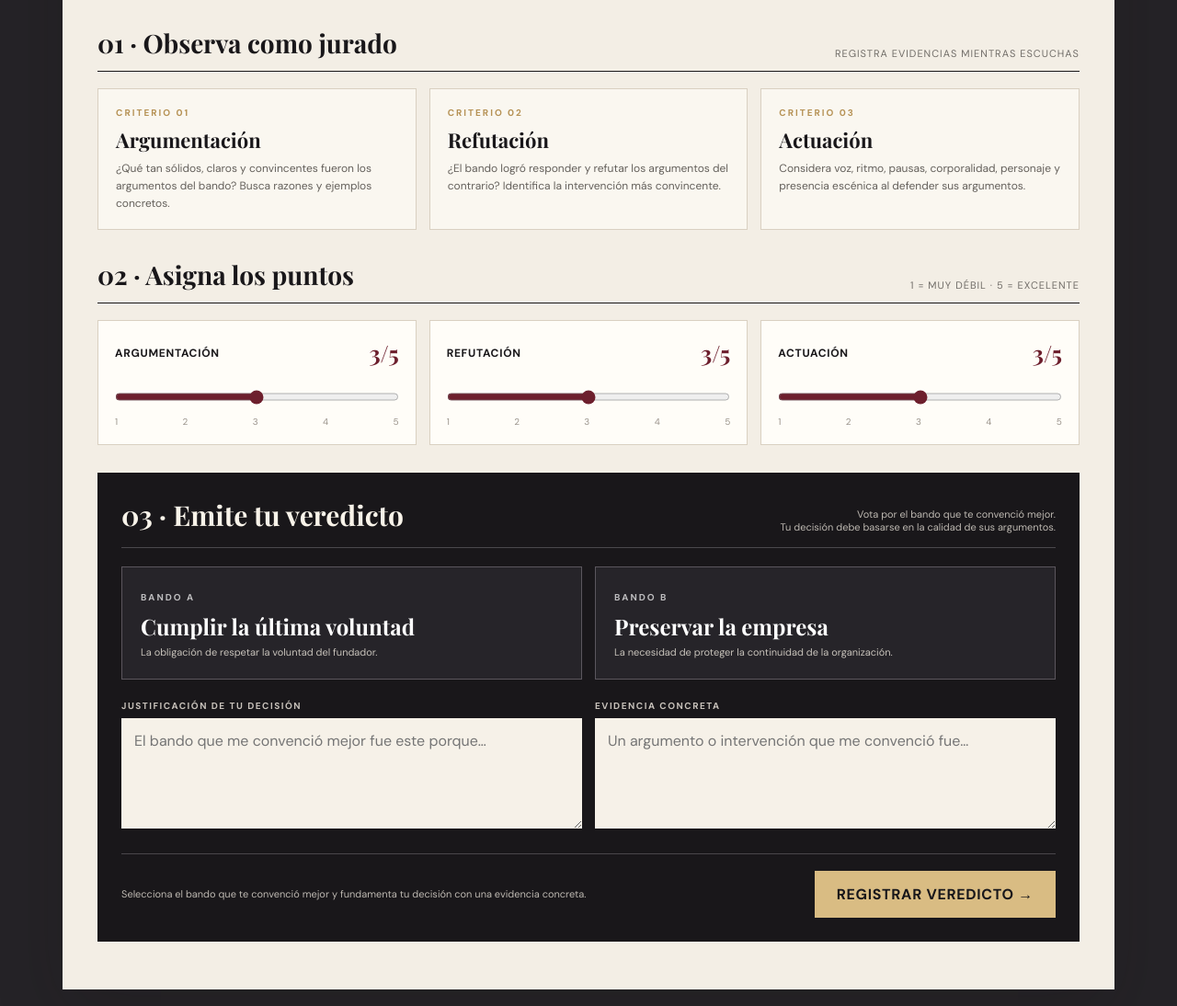
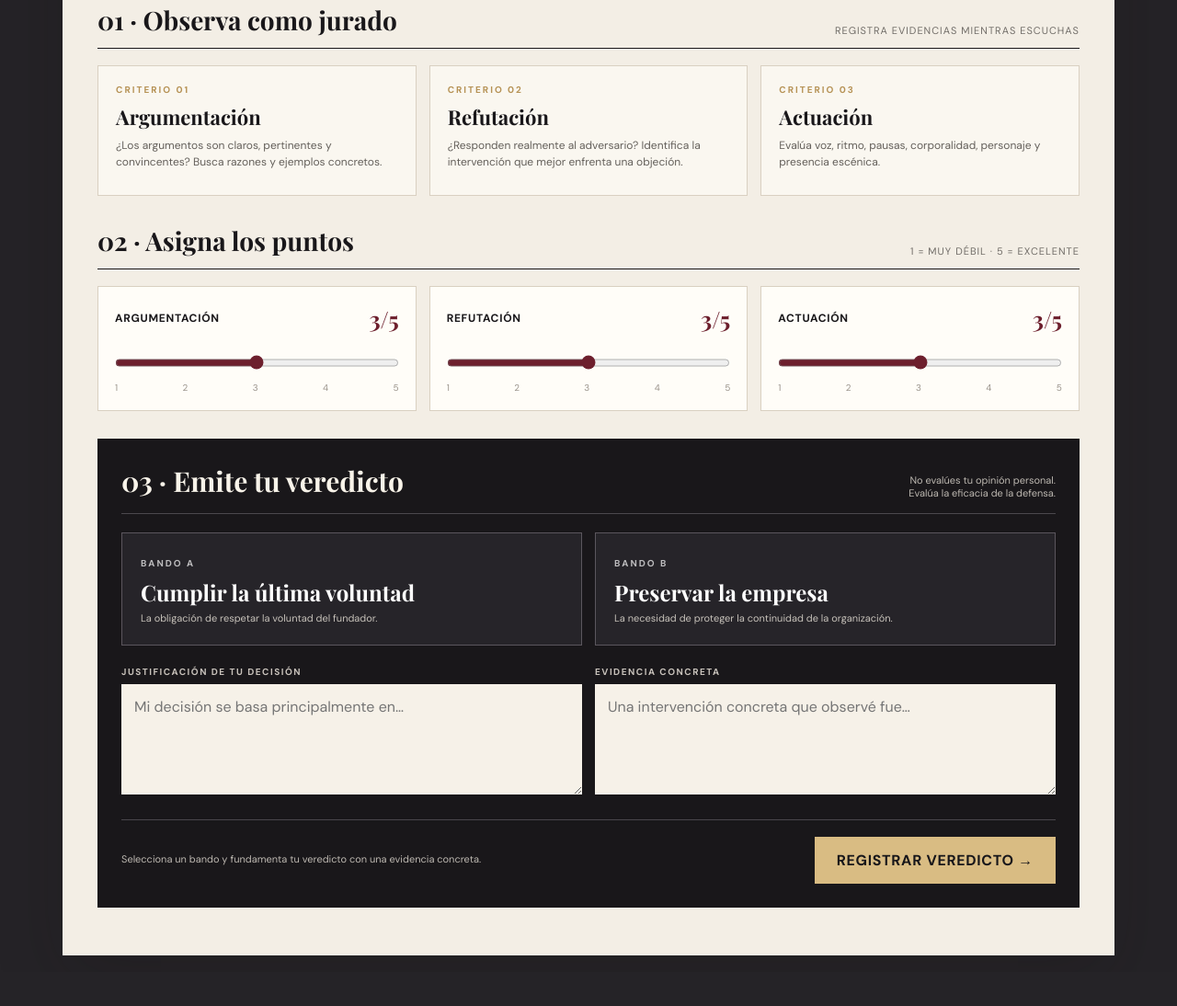
Before and after one commit to robertosuazogomez-commits/jurado-directorio-antigona, a website: page public/index.html in a window 1280 px wide. Shown: the part 675-1769 px from the top of the page at 92% size. After the commit the page ends 1732 px from the top, so only its background shows below. Drawn offline with nearby package versions, Linux system fonts and the light colour scheme.

Commit message:
Add files via upload

```diff
--- a/public/index.html
+++ b/public/index.html
@@ -99,7 +99,7 @@ input[type=range]{width:100%;accent-color:var(--wine);margin:19px 0 8px;height:2
   <div class="hero-copy">
     <div class="eyebrow">El funeral del CEO</div>
     <h1>El jurado<br>del <em>directorio</em></h1>
-    <p class="lede">La empresa debe decidir entre <b>cumplir la última voluntad del fundador</b> o <b>preservar la empresa</b>. Tu tarea es decidir <b>qué bando logró convencerte mejor</b>, considerando la calidad de sus argumentos y cómo respondió al bando contrario.</p>
+    <p class="lede">La empresa debe decidir entre <b>cumplir la última voluntad del fundador</b> o <b>preservar la empresa</b>. Tu tarea no es decidir quién tiene razón: debes determinar <b>quién defendió mejor su posición</b>.</p>
   </div>
   <div class="hero-mark">
     <div class="case-card"><span class="case-no">01</span><div class="label">Expediente</div><h2>Antígona</h2><p>Una decisión de principios frente a una decisión de supervivencia corporativa. El directorio escucha. Tú dictas el veredicto.</p></div>
@@ -122,9 +122,9 @@ input[type=range]{width:100%;accent-color:var(--wine);margin:19px 0 8px;height:2
 
   <div class="section-label"><h2>01 · Observa como jurado</h2><span>Registra evidencias mientras escuchas</span></div>
   <div class="criteria">
-    <article class="criterion"><div class="n">CRITERIO 01</div><h3>Argumentación</h3><p>¿Qué tan sólidos, claros y convincentes fueron los argumentos del bando? Busca razones y ejemplos concretos.</p></article>
-    <article class="criterion"><div class="n">CRITERIO 02</div><h3>Refutación</h3><p>¿El bando logró responder y refutar los argumentos del contrario? Identifica la intervención más convincente.</p></article>
-    <article class="criterion"><div class="n">CRITERIO 03</div><h3>Actuación</h3><p>Considera voz, ritmo, pausas, corporalidad, personaje y presencia escénica al defender sus argumentos.</p></article>
+    <article class="criterion"><div class="n">CRITERIO 01</div><h3>Argumentación</h3><p>¿Los argumentos son claros, pertinentes y convincentes? Busca razones y ejemplos concretos.</p></article>
+    <article class="criterion"><div class="n">CRITERIO 02</div><h3>Refutación</h3><p>¿Responden realmente al adversario? Identifica la intervención que mejor enfrenta una objeción.</p></article>
+    <article class="criterion"><div class="n">CRITERIO 03</div><h3>Actuación</h3><p>Evalúa voz, ritmo, pausas, corporalidad, personaje y presencia escénica.</p></article>
   </div>
 
   <div class="section-label"><h2>02 · Asigna los puntos</h2><span>1 = muy débil · 5 = excelente</span></div>
@@ -135,16 +135,16 @@ input[type=range]{width:100%;accent-color:var(--wine);margin:19px 0 8px;height:2
   </div>
 
   <section class="verdict-wrap">
-    <div class="verdict-title"><h2>03 · Emite tu veredicto</h2><p>Vota por el bando que te convenció mejor.<br>Tu decisión debe basarse en la calidad de sus argumentos.</p></div>
+    <div class="verdict-title"><h2>03 · Emite tu veredicto</h2><p>No evalúes tu opinión personal.<br>Evalúa la eficacia de la defensa.</p></div>
     <div class="bands">
       <button type="button" class="choice a" data-band="A" onclick="pick('A')"><span class="tag">BANDO A</span><strong>Cumplir la última voluntad</strong><small>La obligación de respetar la voluntad del fundador.</small></button>
       <button type="button" class="choice b" data-band="B" onclick="pick('B')"><span class="tag">BANDO B</span><strong>Preservar la empresa</strong><small>La necesidad de proteger la continuidad de la organización.</small></button>
     </div>
     <div class="evidence-grid">
-      <div class="textbox"><label for="reason">Justificación de tu decisión</label><textarea id="reason" maxlength="2000" placeholder="El bando que me convenció mejor fue este porque…"></textarea></div>
-      <div class="textbox"><label for="evidence">Evidencia concreta</label><textarea id="evidence" maxlength="2000" placeholder="Un argumento o intervención que me convenció fue…"></textarea></div>
+      <div class="textbox"><label for="reason">Justificación de tu decisión</label><textarea id="reason" maxlength="2000" placeholder="Mi decisión se basa principalmente en…"></textarea></div>
+      <div class="textbox"><label for="evidence">Evidencia concreta</label><textarea id="evidence" maxlength="2000" placeholder="Una intervención concreta que observé fue…"></textarea></div>
     </div>
-    <div class="submit-row"><div id="status">Selecciona el bando que te convenció mejor y fundamenta tu decisión con una evidencia concreta.</div><button type="button" class="btn" id="submitBtn" onclick="submitVote()">REGISTRAR VEREDICTO →</button></div>
+    <div class="submit-row"><div id="status">Selecciona un bando y fundamenta tu veredicto con una evidencia concreta.</div><button type="button" class="btn" id="submitBtn" onclick="submitVote()">REGISTRAR VEREDICTO →</button></div>
   </section>
   <div id="result" class="result"></div>
 </div>
@@ -162,7 +162,7 @@ function pick(x){
   selected = x;
   document.querySelectorAll('.choice').forEach(b => b.classList.remove('selected'));
   document.querySelector('.choice[data-band="'+x+'"]').classList.add('selected');
-  $('status').textContent = 'Bando '+x+' seleccionado. Explica por qué sus argumentos te convencieron más y aporta una evidencia concreta.';
+  $('status').textContent = 'Bando '+x+' seleccionado. Ahora justifica tu decisión y aporta una evidencia concreta.';
 }
 
 async function submitVote(){
```
